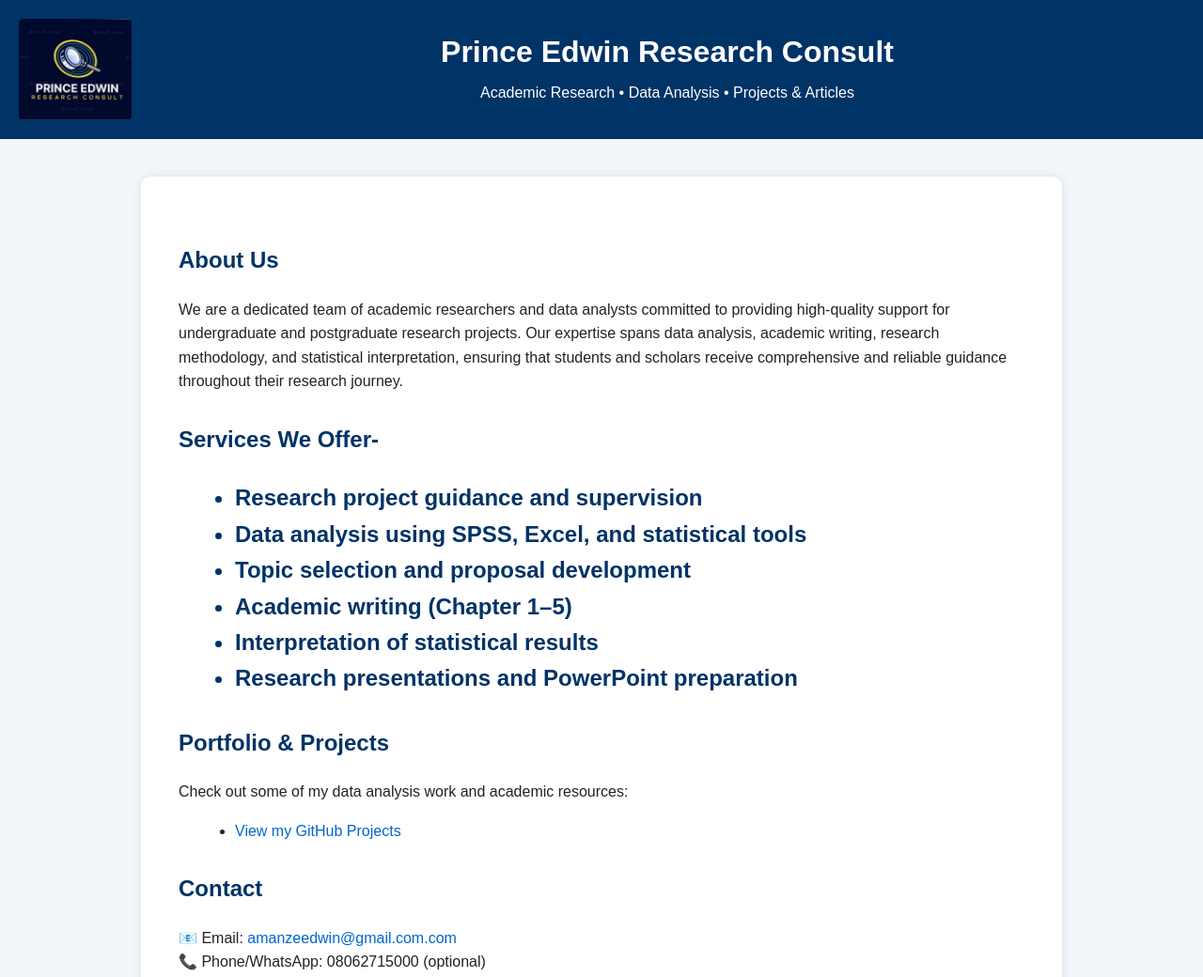
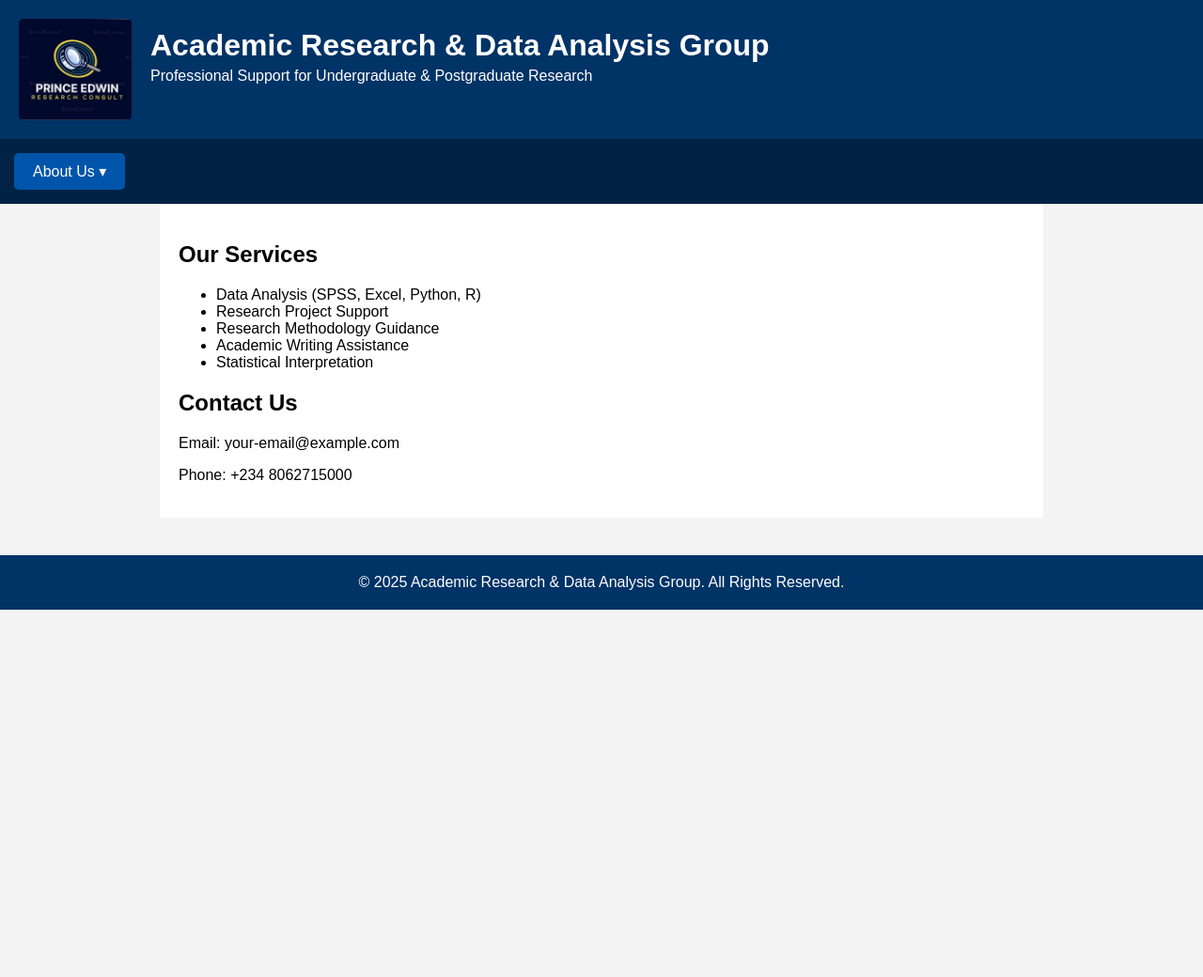
Before and after one commit to Prince-Edwin/Prince-Edwin.github.io, a plain HTML site: page index.html in a window 1280 px wide. Shown: the top 1040 px of the page at 94% size. After the commit the page ends 800 px from the top, so only its background shows below. Drawn offline with Linux system fonts and the light colour scheme.

Commit message:
Update index.html

```diff
--- a/index.html
+++ b/index.html
@@ -3,96 +3,113 @@
 <head>
   <meta charset="UTF-8">
   <meta name="viewport" content="width=device-width, initial-scale=1.0">
-  <title>Prince Edwin – Academic Research & Data Analysis Services</title>
+  <title>Academic Research & Data Analysis Services</title>
   <style>
     body {
+      margin: 0;
       font-family: Arial, sans-serif;
-      margin: 0;
-      padding: 0;
-      background-color: #f2f6fa;
-      color: #222;
-      line-height: 1.6;
+      background: #f4f4f4;
     }
     header {
+      overflow: auto;
+      padding: 20px;
       background-color: #003366;
-      padding: 30px;
       color: white;
-      text-align: center;
     }
-    header h1 {
-      margin: 0;
-      font-size: 32px;
+    header img {
+      width: 120px;
+      float: left;
+      margin-right: 20px;
+      border-radius: 5px;
     }
-    .container {
+    nav {
+      background: #002244;
+      padding: 15px;
+    }
+    .dropdown {
+      position: relative;
+      display: inline-block;
+    }
+    .dropdown button {
+      background: #0055aa;
+      color: white;
+      padding: 10px 20px;
+      border: none;
+      cursor: pointer;
+      font-size: 16px;
+      border-radius: 5px;
+    }
+    .dropdown-content {
+      display: none;
+      position: absolute;
+      background: white;
+      min-width: 260px;
+      box-shadow: 0 4px 8px rgba(0,0,0,0.2);
+      border-radius: 5px;
+      z-index: 1;
+      padding: 15px;
+      color: #333;
+      line-height: 1.5;
+      font-size: 15px;
+    }
+    main {
+      padding: 20px;
       max-width: 900px;
-      margin: 40px auto;
+      margin: auto;
       background: white;
-      padding: 40px;
-      border-radius: 10px;
-      box-shadow: 0 0 10px rgba(0,0,0,0.1);
     }
-    h2 {
-      color: #003366;
-      margin-top: 30px;
-    }
-    ul { margin-left: 20px; }
-    a { color: #0066cc; text-decoration: none; }
     footer {
       text-align: center;
       padding: 20px;
-      background-color: #003366;
+      background: #003366;
       color: white;
       margin-top: 40px;
     }
   </style>
 </head>
-
 <body>
 
-<header style = "overflow: auto; padding: 20px; background-color:#003366; color:white;">
- <img src="logo.jpg" alt="Logo" style="width:120px; float:left; margin-right:20px; border-radius:5px;">
+<header>
+  <img src="logo.jpg" alt="Logo">
   <div style="padding-top:10px;">
-    <h1 style="margin:0; font-size:32px;">Prince Edwin Research Consult</h1>
-    <p style="margin:5px 0 0 0;">Academic Research • Data Analysis • Projects & Articles</p>
+    <h1 style="margin:0; font-size:32px;">Academic Research & Data Analysis Group</h1>
+    <p style="margin:5px 0 0 0;">Professional Support for Undergraduate & Postgraduate Research</p>
   </div>
 </header>
 
-<div class="container">
+<nav>
+  <div class="dropdown">
+    <button>About Us ▾</button>
+    <div class="dropdown-content">
+      We are a dedicated team of academic researchers and data analysts committed to providing high-quality support for undergraduate and postgraduate research projects. Our expertise spans data analysis, academic writing, research methodology, and statistical interpretation, ensuring that students and scholars receive comprehensive and reliable guidance throughout their research journey.
+    </div>
+  </div>
+</nav>
 
-  <h2>About Us</h2>
-  <p>
-   We are a dedicated team of academic researchers and data analysts committed to providing high-quality
-  support for undergraduate and postgraduate research projects.
-  Our expertise spans data analysis, academic writing, research methodology, and statistical interpretation,
-  ensuring that students and scholars receive comprehensive and reliable guidance throughout their research journey.
-  </p>
+<script>
+  document.querySelector(".dropdown button").addEventListener("click", function() {
+    const dropdown = document.querySelector(".dropdown-content");
+    dropdown.style.display = dropdown.style.display === "block" ? "none" : "block";
+  });
+</script>
 
-  <h2>Services We Offer</--h2>-
+<main>
+  <h2>Our Services</h2>
   <ul>
-    <li>Research project guidance and supervision</li>
-    <li>Data analysis using SPSS, Excel, and statistical tools</li>
-    <li>Topic selection and proposal development</li>
-    <li>Academic writing (Chapter 1–5)</li>
-    <li>Interpretation of statistical results</li>
-    <li>Research presentations and PowerPoint preparation</li>
+    <li>Data Analysis (SPSS, Excel, Python, R)</li>
+    <li>Research Project Support</li>
+    <li>Research Methodology Guidance</li>
+    <li>Academic Writing Assistance</li>
+    <li>Statistical Interpretation</li>
   </ul>
 
-  <h2>Portfolio & Projects</h2>
-  <p>Check out some of my data analysis work and academic resources:</p>
-  <ul>
-    <li><a href="https://github.com/Prince-Edwin" target="_blank">View my GitHub Projects</a></li>
-  </ul>
-
-  <h2>Contact</h2>
-  <p>
-    📧 Email: <a href="mailto:amanzeedwin@gmail.com">amanzeedwin@gmail.com.com</a><br>
-    📞 Phone/WhatsApp: 08062715000 (optional)
-  </p>
-
-</div>
+  <h2>Contact Us</h2>
+  <p>Email: your-email@example.com</p>
+  <p>Phone: +234 8062715000</p>
+</main>
 
 <footer>
-  © 2025 Prince Edwin — Academic Research & Data Analysis Services
+  © 2025 Academic Research & Data Analysis Group. All Rights Reserved.
 </footer>
 
 </body>
```
